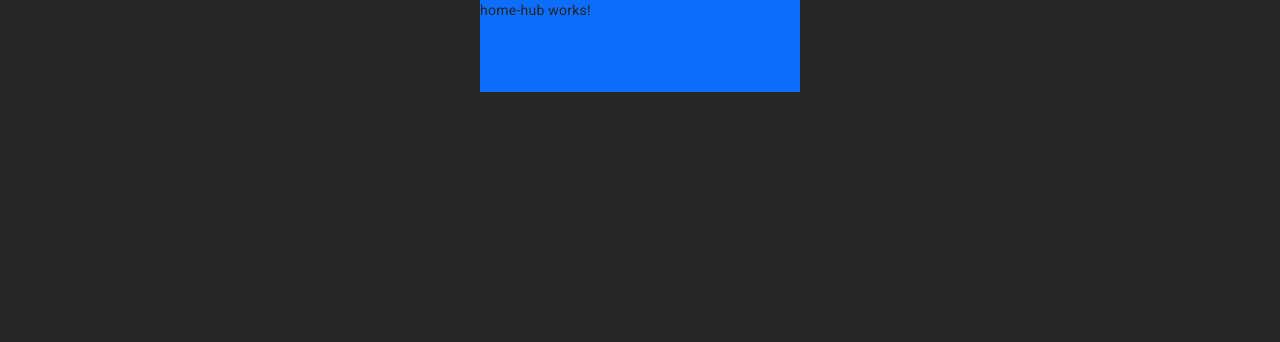
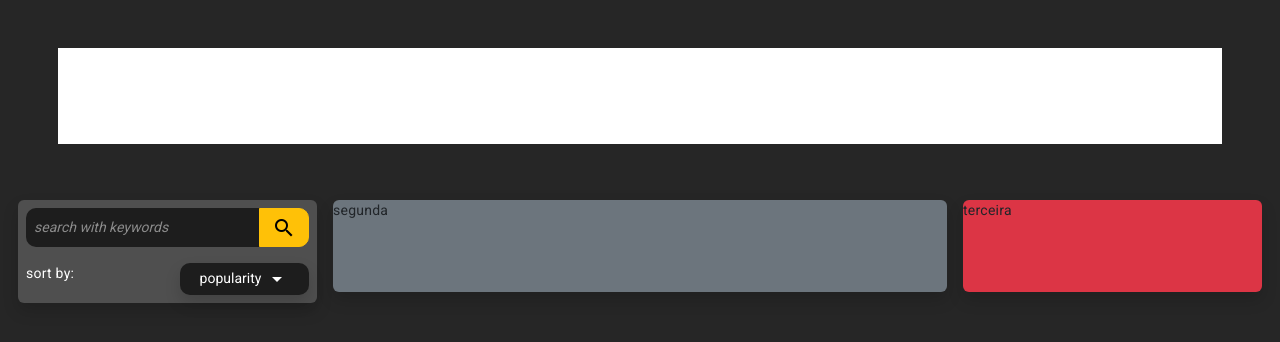
Before and after one commit to anddMF/PTX2023.Front, an Angular app in the folder angular-front/ptx-front/: page / in a window 1280 px wide. Shown: the top 342 px of the page. Built offline with nearby package versions, Linux system fonts and the light colour scheme.

Commit message:
start dropdown component and home visual

```diff
--- a/angular-front/ptx-front/src/app/home/components/home-hub/home-hub.component.css
+++ b/angular-front/ptx-front/src/app/home/components/home-hub/home-hub.component.css
@@ -1,3 +1,66 @@
 .color-test {
-    background: var(--main-color);
-  }
+  background: var(--main-color);
+}
+
+.hub-container {
+  margin-left: 10px;
+  margin-right: 10px;
+}
+
+.panels-row {
+  display: flex;
+  flex-wrap: wrap;
+}
+
+.search-input {
+  background-color: var(--black-2);
+  border: none;
+  border-radius: 10px;
+}
+
+::placeholder {
+  font-style: italic;
+  color: #BBBBBB;
+  opacity: 0.7;
+  /* Firefox */
+}
+
+.search-btn {
+  border-radius: 0 10px 10px 0;
+}
+
+mat-icon {
+  vertical-align: middle;
+}
+
+.dropdown {
+  position: relative;
+  display: inline-block;
+
+}
+
+.dropdown-content {
+  display: none;
+  position: absolute;
+  background-color: #f9f9f9;
+  width: 100%;
+  /* min-width: 160px; */
+  box-shadow: 0px 8px 16px 0px rgba(0, 0, 0, 0.2);
+  /* padding: 12px 16px; */
+  z-index: 1;
+  transition: all 1s ease;
+  border-radius: 10px;
+}
+
+.dropdown:hover .dropdown-content {
+  display: block;
+  background-color: var(--black-3);
+  color: white;
+}
+
+.dropdown-item {}
+
+.dropdown-item:hover {
+  color: var(--yellow-1);
+  font-weight: bold;
+}
--- a/angular-front/ptx-front/src/app/home/components/home-hub/home-hub.component.html
+++ b/angular-front/ptx-front/src/app/home/components/home-hub/home-hub.component.html
@@ -1,4 +1,48 @@
-<div class="bg-primary col-md-3 mx-auto">
-    <p>home-hub works!</p>
-    <br><br><br>
+<div class="hub-container">
+    <div class="p-5 m-5 bg-white"></div>
+
+    <div class="panels-row">
+        <div class="col-md-3 p-2 col-sm-10 col-12">
+            <div class="rounded bg-grey text-white shadow p-2">
+
+                <div class="input-group input-group-sm mb-3">
+                    <input type="text" class="form-control search-input" placeholder="search with keywords">
+                    <div class="input-group-append">
+                        <button class="btn btn-warning search-btn" type="button"><mat-icon
+                                fontIcon="search"></mat-icon></button>
+                    </div>
+                </div>
+
+                <div class="row">
+                    <p class="col-md-6">sort by:</p>
+                    <div class="col-md-6">
+                        <div class="dropdown text-center col-12">
+                            <button class="btn btn-secondary btn-sm bg-black-2 border-0 col-12 shadow"
+                                style="border-radius: 10px;" type="button">
+                                {{ dropdownList[0] }}
+                                <mat-icon class="align-self-end" fontIcon="arrow_drop_down"></mat-icon>
+                            </button>
+                            <div class="dropdown-content">
+                                <p class="dropdown-item p-1 text-center" *ngFor="let item of dropdownList"
+                                    (click)="log('clicou '+ item)">{{item}}</p>
+                            </div>
+                        </div>
+                    </div>
+
+                </div>
+            </div>
+        </div>
+        <div class="p-2 col-md-6 col-sm-10 col-12">
+            <div class="rounded bg-secondary shadow">
+                <p>segunda</p>
+                <br><br><br>
+            </div>
+        </div>
+        <div class="p-2 col-md-3 col-sm-10 col-12">
+            <div class="rounded bg-danger shadow">
+                <p>terceira</p>
+                <br><br><br>
+            </div>
+        </div>
+    </div>
 </div>
--- a/angular-front/ptx-front/src/app/home/components/home-hub/home-hub.component.ts
+++ b/angular-front/ptx-front/src/app/home/components/home-hub/home-hub.component.ts
@@ -6,5 +6,16 @@ import { Component } from '@angular/core';
   styleUrls: ['./home-hub.component.css']
 })
 export class HomeHubComponent {
+  dropdownList = [
+    'popularity',
+    'date desc',
+    'date asc'
+  ]
+
+  constructor() { }
+
+  log(message: string){
+    console.log(message)
+  }
 
 }
```
Also changed, not shown: angular-front/ptx-front/src/app/app.module.ts (+11 -1 lines).
